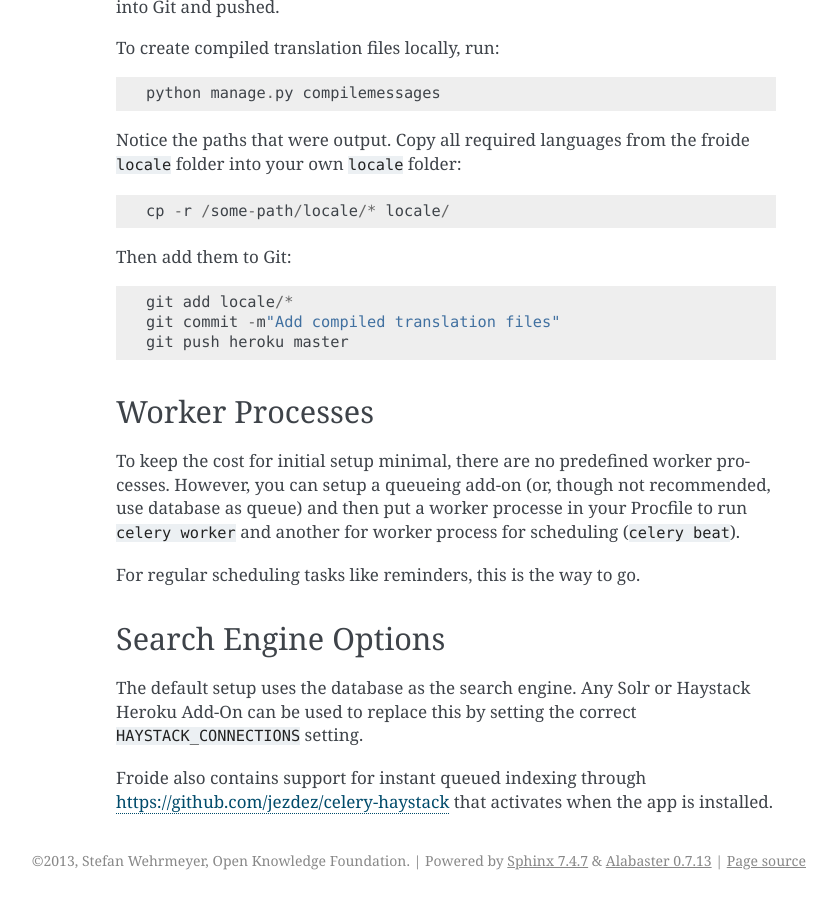
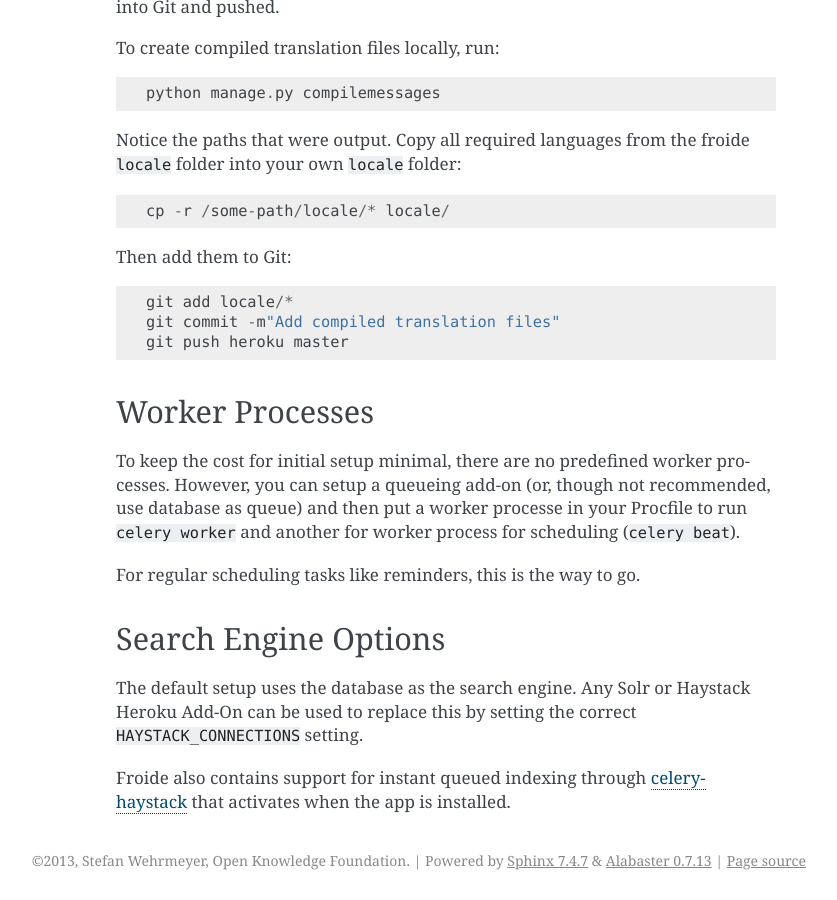
Before and after one commit to okfde/froide, a Sphinx documentation site: the page built from docs/herokudeployment.rst, in a window 1280 px wide and 900 px high, scrolled down 2833 px. Shown: the whole window, without its empty margins (304-1141 px from the left). Built offline with Sphinx 7.4.7, drawn with Linux system fonts in a browser that asks for light colours; some of the changed lines change nothing that is shown.

Commit message:
Fix broken link in documentation

```diff
--- a/docs/herokudeployment.rst
+++ b/docs/herokudeployment.rst
@@ -139,4 +139,4 @@ Search Engine Options
 
 The default setup uses the database as the search engine. Any Solr or Haystack Heroku Add-On can be used to replace this by setting the correct ``HAYSTACK_CONNECTIONS`` setting.
 
-Froide also contains support for instant queued indexing through `https://github.com/jezdez/celery-haystack <celery-haystack>`_ that activates when the app is installed.
+Froide also contains support for instant queued indexing through `celery-haystack <https://github.com/jezdez/celery-haystack>`_ that activates when the app is installed.
```
